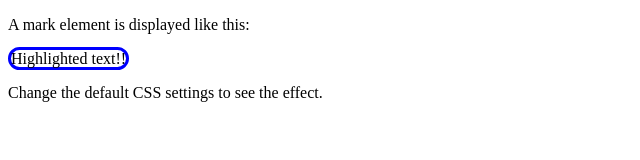
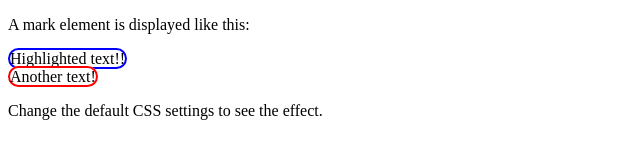
Before and after one commit to moritzvitt/moritzvitt.github.io, a plain HTML site: page index.html in a window 1280 px wide. Shown: the whole page, without its empty margins (0-640 px from the left). Drawn offline with Linux system fonts and the light colour scheme.

Commit message:
two marking regions

```diff
--- a/index.html
+++ b/index.html
@@ -2,12 +2,21 @@
 <html>
 <head>
 <style>
-mark {
+mark1 {
   background-color: white;
   color: black;
+  border-width: 2px;
   border-radius: 25px;
   border-style: solid;
   border-color: blue;
+}
+mark2 {
+  background-color: white;
+  color: black;
+  border-width: 2px;
+  border-radius: 25px;
+  border-style: solid;
+  border-color: red;
 }
 </style>
 </head>
@@ -15,7 +24,9 @@ mark {
 
 <p>A mark element is displayed like this:</p>
 
-<mark>Highlighted text!!</mark>
+<mark1>Highlighted text!!</mark1>
+<br/>
+<mark2>Another text!</mark2>
 
 <p>Change the default CSS settings to see the effect.</p>
 
```
